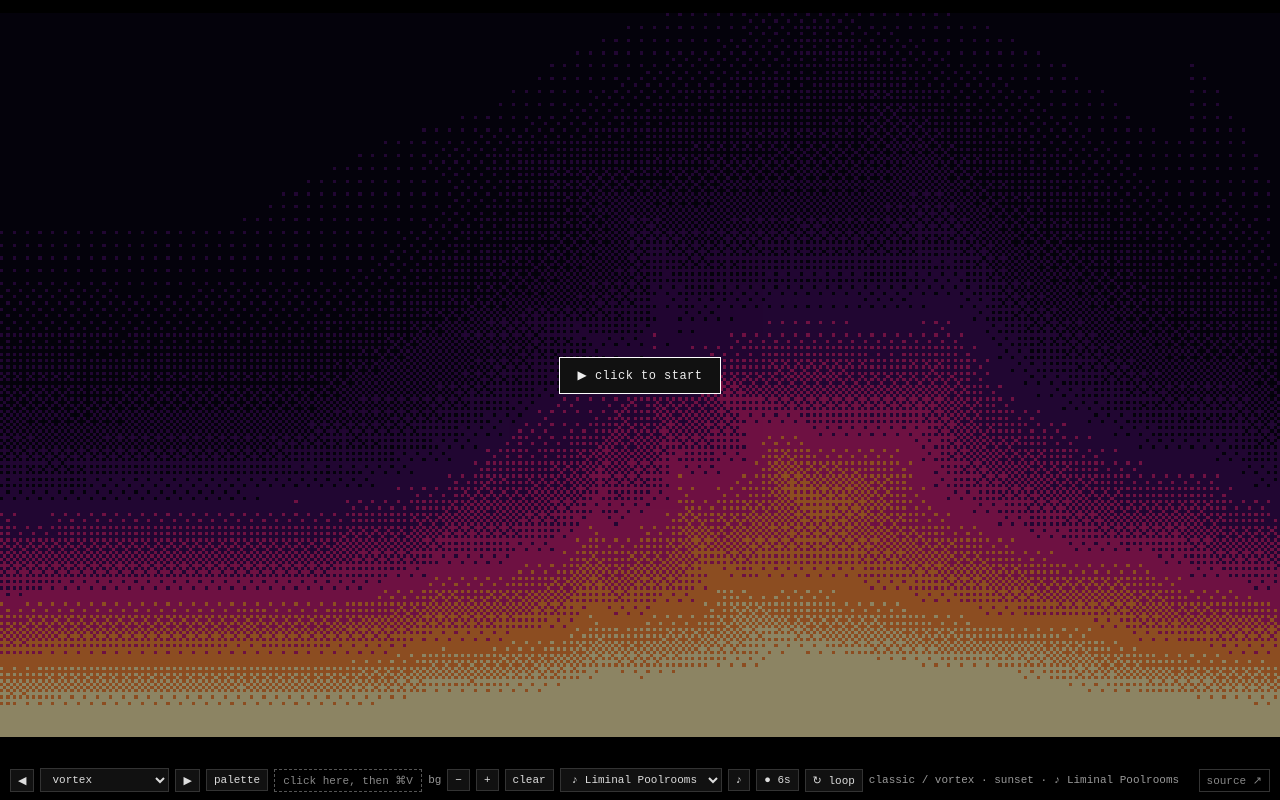
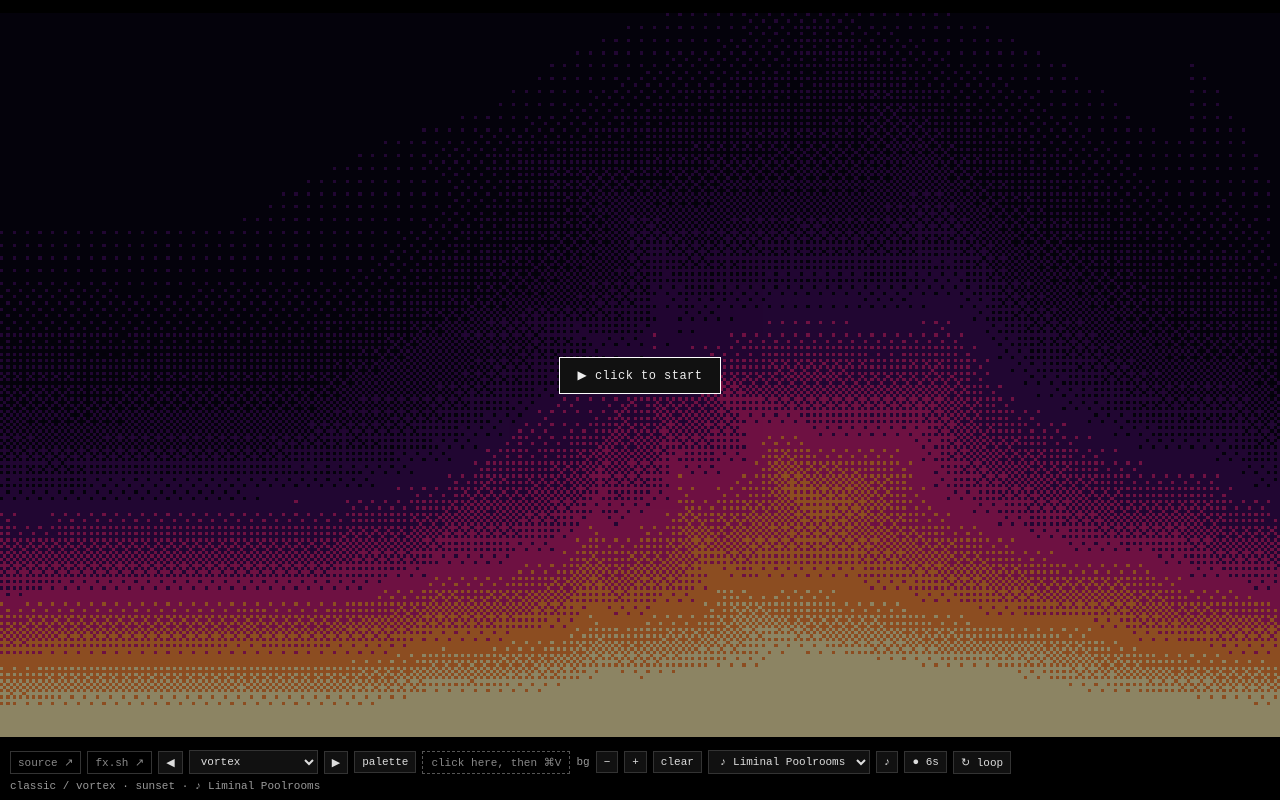
Before and after one commit to EvanFarrell/dither, a website with bundled scripts: page index.html in a window 1280 px wide. Built offline with nearby package versions, Linux system fonts and the light colour scheme; files whose address does not match are found by name.

Commit message:
Toolbar: source and fx.sh links on the left

```diff
--- a/index.html
+++ b/index.html
@@ -28,8 +28,8 @@ canvas{display:block;image-rendering:pixelated;cursor:pointer}
 #ui{position:fixed;left:10px;bottom:8px;right:10px;display:flex;gap:6px;align-items:center;flex-wrap:wrap}
 button,select{font:11px monospace;background:#111;color:#ddd;border:1px solid #333;padding:4px 7px;cursor:pointer}
 button:hover,select:hover{border-color:#888}
-#src{font:11px monospace;color:#888;text-decoration:none;border:1px solid #333;padding:4px 7px;margin-left:auto}
-#src:hover{border-color:#888;color:#ddd}
+#src,#fxl{font:11px monospace;color:#888;text-decoration:none;border:1px solid #333;padding:4px 7px}
+#src:hover,#fxl:hover{border-color:#888;color:#ddd}
 select{max-width:165px}
 #rec.on{background:#a00;color:#fff}
 #ap.on{border-color:#7cf;color:#7cf}
@@ -48,6 +48,8 @@ select{max-width:165px}
 <canvas id="c"></canvas>
 <div id="gate"><span id="gt">▶ click to start</span></div>
 <div id="ui">
+  <a id="src" href="https://github.com/rauchg/retro-loops" target="_blank" rel="noopener">source ↗</a>
+  <a id="fxl" href="https://fx.sh" target="_blank" rel="noopener" title="made with fx">fx.sh ↗</a>
   <button id="pe">◀</button>
   <select id="es" aria-label="Effect"></select>
   <button id="ne">▶</button>
@@ -61,7 +63,6 @@ select{max-width:165px}
   <button id="rec">● 6s</button>
   <button id="rl">↻ loop</button>
   <span id="l"></span>
-  <a id="src" href="https://github.com/rauchg/retro-loops" target="_blank" rel="noopener">source ↗</a>
 </div>
 <div id="out"><video id="v" controls loop muted playsinline></video><a id="dl" download="dither.webm">download</a> · <a href="#" id="cl">close</a><div style="margin-top:4px;color:#666">if download is blocked, right-click the video → save</div></div>
 <script type="module" src="./app.js"></script>
```
